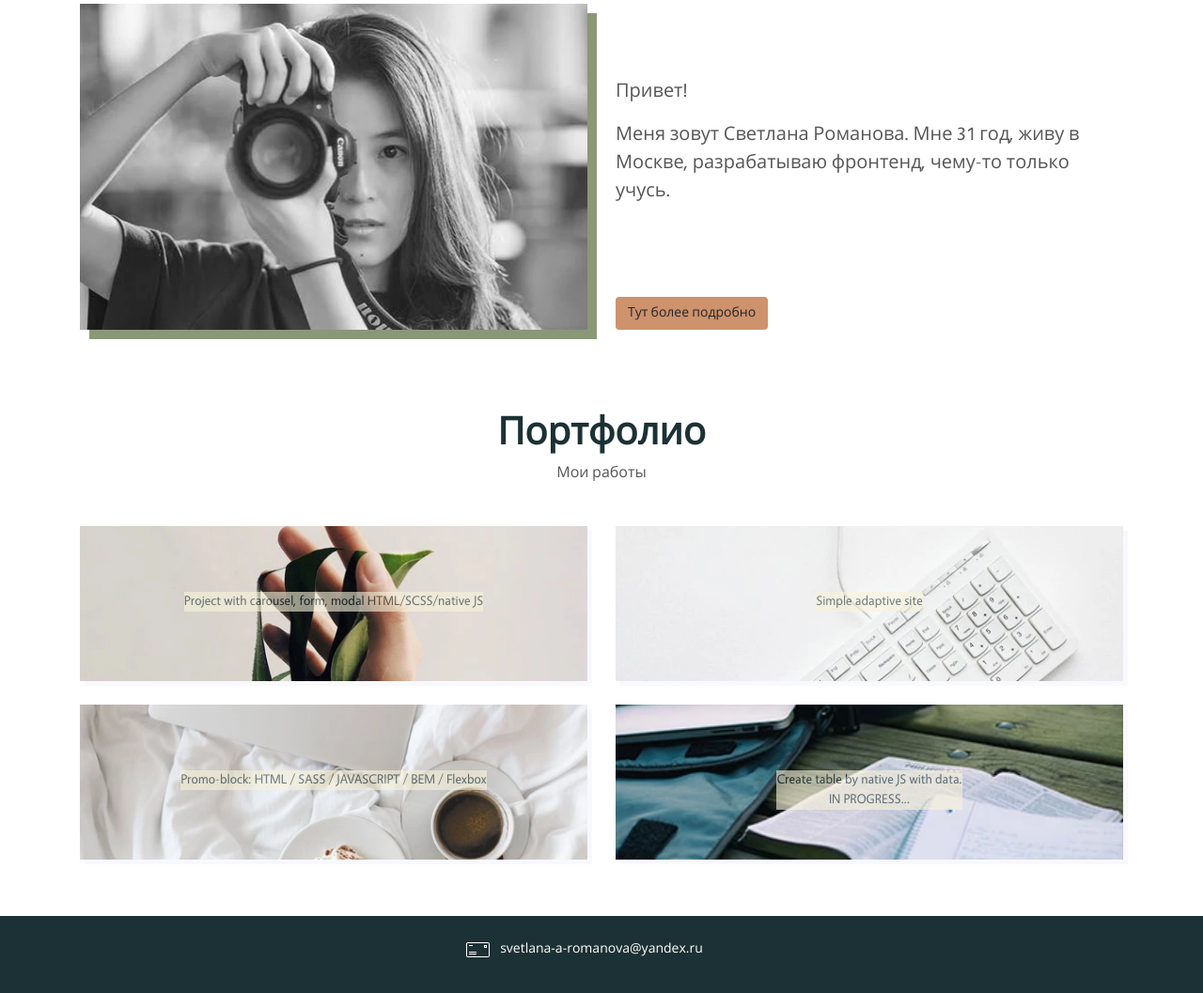
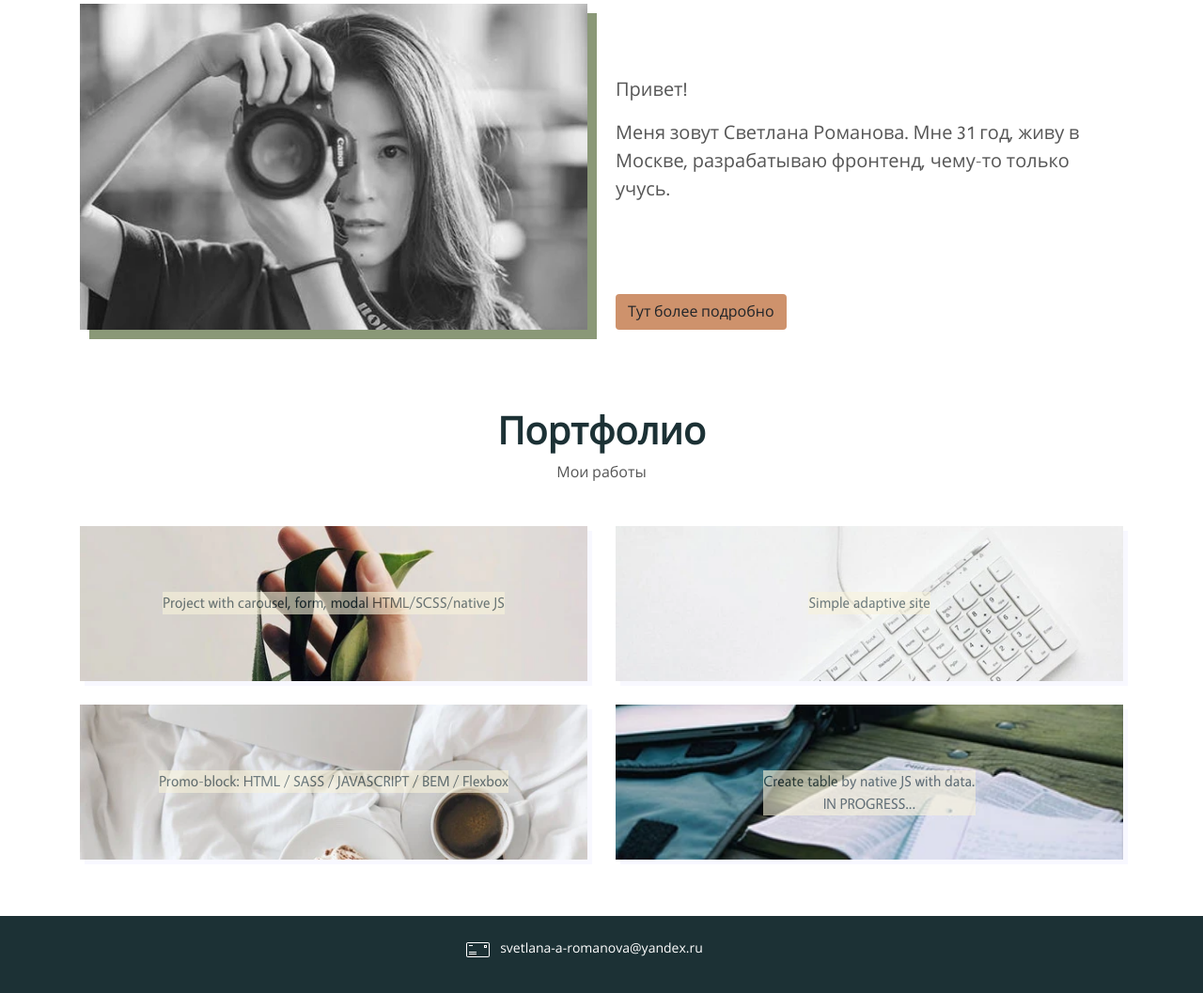
Before and after one commit to Svetlana-Romanova/MyPortfolio, a website: page source/index.html in a window 1280 px wide. Shown: the part 923-1980 px from the top of the page at 94% size. Drawn offline with nearby package versions, Linux system fonts and the light colour scheme; files that its build step writes are made by us from their sources; files whose address does not match are found by name.

Commit message:
мелкие правки

```diff
--- a/source/index.html
+++ b/source/index.html
@@ -70,7 +70,7 @@
                 Меня зовут Светлана Романова. Мне 31 год, живу в Москве, разрабатываю фронтенд, чему-то только учусь.
               </div>
               <div class="about__more">
-                <button class="btn btn__more" data-id="btn-about" type="button">Тут более подробно</button>
+                <button class="btn" data-id="btn-about" type="button">Тут более подробно</button>
               </div>
             </div>
           </div>
--- a/source/sass/blocks/_buttons.scss
+++ b/source/sass/blocks/_buttons.scss
@@ -3,7 +3,7 @@
   margin-top: 20px;
   background-color: $second-button-color;
   text-align: center;
-  font-size: 14px;
+  font-size: 16px;
 
   &:hover,
   &:focus {
--- a/source/sass/blocks/_modal.scss
+++ b/source/sass/blocks/_modal.scss
@@ -52,7 +52,7 @@
 }
 
 .modal__body {
-  font-size: 15px;
+  font-size: 17px;
   padding: 20px;
 }
 
--- a/source/sass/blocks/_portfolio.scss
+++ b/source/sass/blocks/_portfolio.scss
@@ -49,4 +49,5 @@
   background-color: $light-background-color;
   opacity: 0.6;
   text-align: center;
+  font-size: 16px;
 }
```
Also changed, not shown: README.md, build/css/style.css, build/css/style.min.css, build/index.html, 1 other file.
